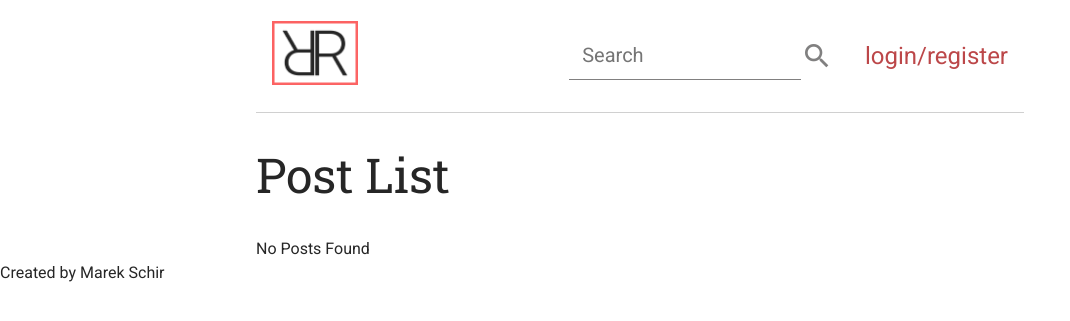
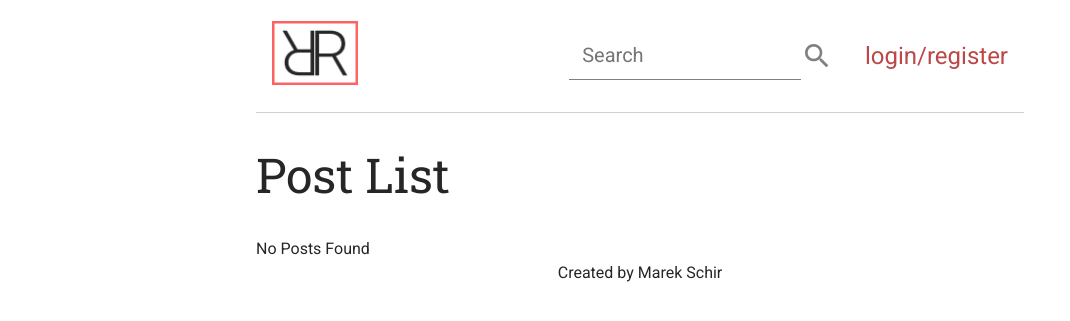
Before and after one commit to schir2/schirus, a Django app: page /blog/ in a window 1280 px wide. Shown: the top 321 px of the page, without its empty margins (0-1070 px from the left). Run offline with Django 3.2, Linux system fonts and the light colour scheme; data that the repository does not hold is empty; style sheets or scripts are compiled from the project's sources; some libraries are stand-ins or nearby versions.

Commit message:
rewrote grid styles to not use margin auto

```diff
--- a/blog/static/blog/scss/general.scss
+++ b/blog/static/blog/scss/general.scss
@@ -18,16 +18,17 @@ body {
   grid-template-areas:
           '. navbar .'
           '. content .'
-          'footer footer footer';
+          '. footer .';
+  justify-items: center;
 }
 .content {
   grid-area:content;
   width: $width-m;
-  margin: 0 auto;
   }
 
 .footer {
   grid-area:footer;
+  align-content: baseline;
 }
 
 p {
```
